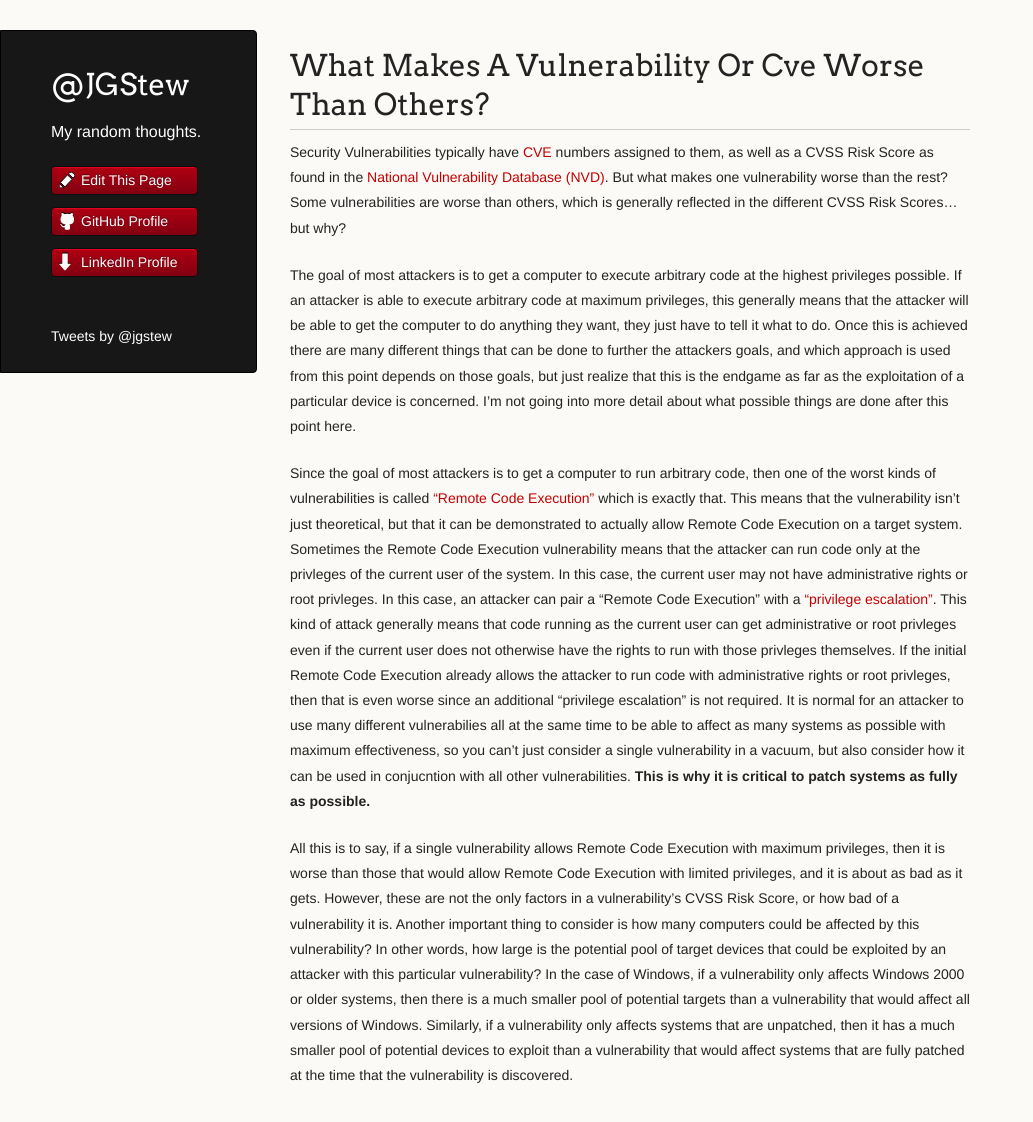
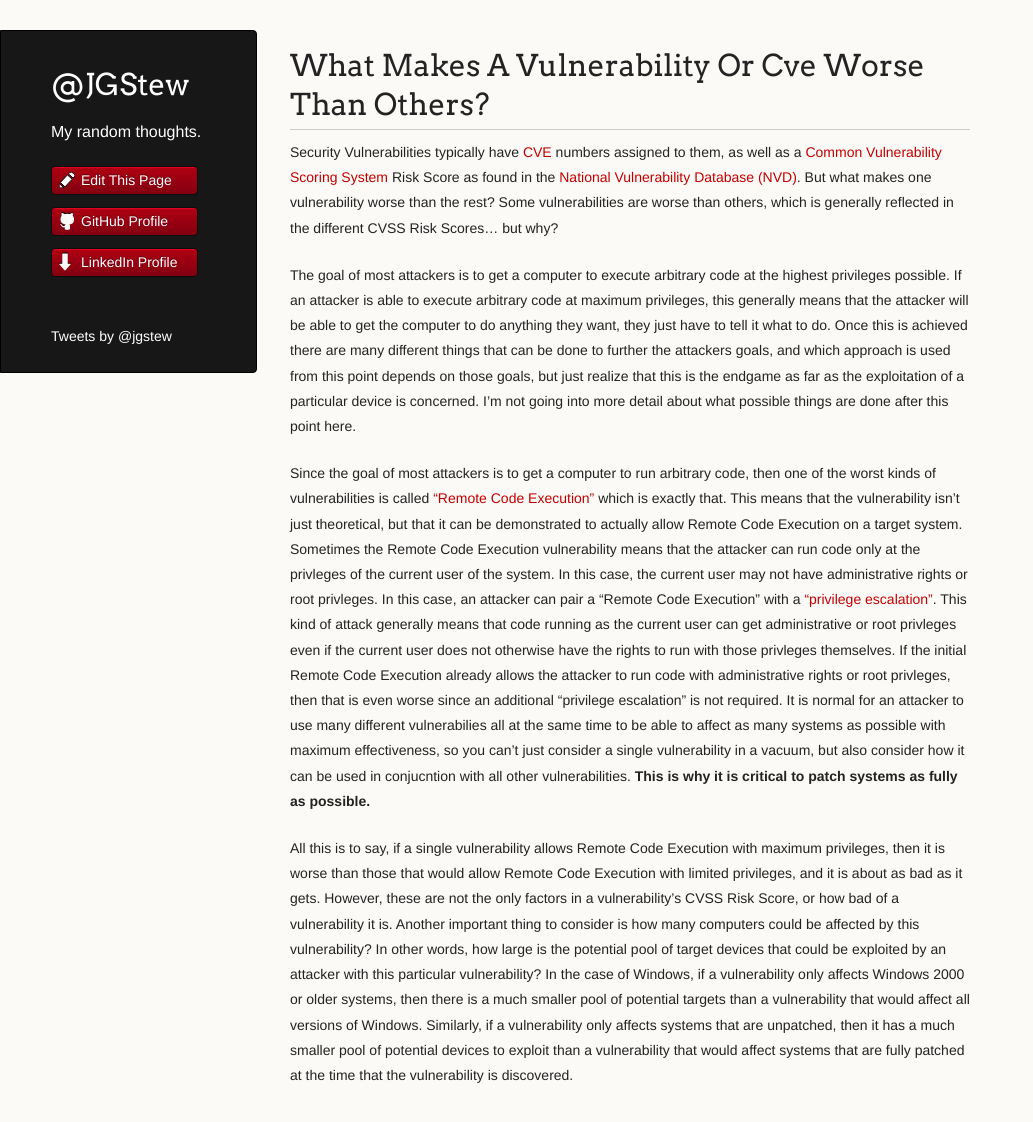
Before and after one commit to jgstew/jgstew.github.io, a Jekyll site: the page built from _posts/2019-08-16-What-makes-a-vulnerability-or-CVE-worse-than-others?.md, in a window 1280 px wide and 1160 px high. Shown: the top 1122 px of the window, without its empty margins (0-1033 px from the left). Built offline with Jekyll 4.4.1, drawn with Linux system fonts in a browser that asks for light colours; nearby versions of some CDN libraries; comment, search, counter and statistics services are not loaded.

Commit message:
Update 2019-08-16-What-makes-a-vulnerability-or-CVE-worse-than-others?.md

```diff
--- a/_posts/2019-08-16-What-makes-a-vulnerability-or-CVE-worse-than-others?.md
+++ b/_posts/2019-08-16-What-makes-a-vulnerability-or-CVE-worse-than-others?.md
@@ -1,5 +1,5 @@
 
-Security Vulnerabilities typically have [CVE](https://en.wikipedia.org/wiki/Common_Vulnerabilities_and_Exposures) numbers assigned to them, as well as a CVSS Risk Score as found in the [National Vulnerability Database (NVD)](https://nvd.nist.gov/). But what makes one vulnerability worse than the rest? Some vulnerabilities are worse than others, which is generally reflected in the different CVSS Risk Scores... but why?
+Security Vulnerabilities typically have [CVE](https://en.wikipedia.org/wiki/Common_Vulnerabilities_and_Exposures) numbers assigned to them, as well as a [Common Vulnerability Scoring System](https://en.wikipedia.org/wiki/Common_Vulnerability_Scoring_System) Risk Score as found in the [National Vulnerability Database (NVD)](https://nvd.nist.gov/). But what makes one vulnerability worse than the rest? Some vulnerabilities are worse than others, which is generally reflected in the different CVSS Risk Scores... but why?
 
 The goal of most attackers is to get a computer to execute arbitrary code at the highest privileges possible. If an attacker is able to execute arbitrary code at maximum privileges, this generally means that the attacker will be able to get the computer to do anything they want, they just have to tell it what to do. Once this is achieved there are many different things that can be done to further the attackers goals, and which approach is used from this point depends on those goals, but just realize that this is the endgame as far as the exploitation of a particular device is concerned. I'm not going into more detail about what possible things are done after this point here.
 
```
